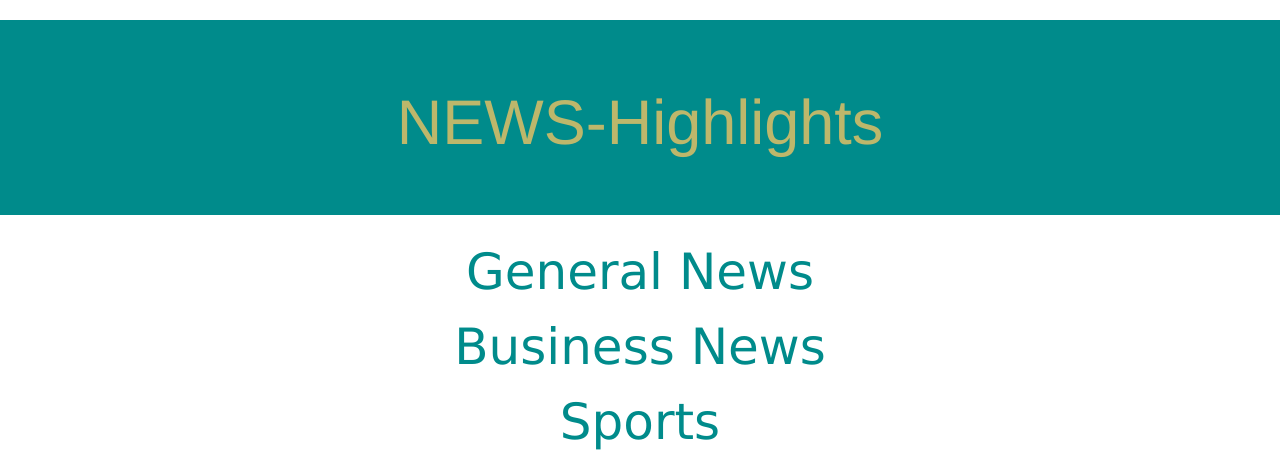
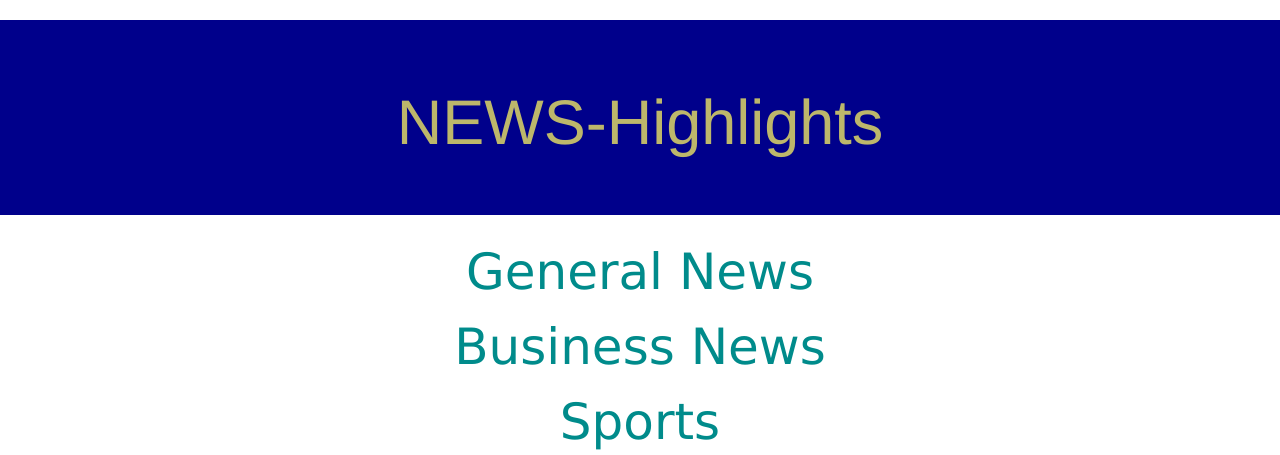
Before and after one commit to iyerikuzwe/Newsh1, a Flask app: template app/templates/index.html in a window 1280 px wide. Shown: the part 52-507 px from the top of the page. Run offline with Flask 2, Linux system fonts and the light colour scheme; the template is opened without the code that fills it, so the values that code supplies are empty; some libraries are stand-ins or nearby versions.

Commit message:
add README.md

```diff
--- a/app/templates/index.html
+++ b/app/templates/index.html
@@ -1,5 +1,5 @@
 {% import 'macros.html' as macro%} {% extends 'base.html'%} {% block content %}
-<div class="jumbotron" style="background-color:darkcyan;">
+<div class="jumbotron" style="background-color:darkblue;">
   <h1 style="text-align:center;" ,style="font-family:Times New Roman;">
     NEWS-Highlights
   </h1>
--- a/app/templates/macros.html
+++ b/app/templates/macros.html
@@ -3,7 +3,7 @@
   <div class="panel" style="border-bottom: 1px solid darkolivegreen;">
     <div
       class="panel-heading"
-      style="background-color:wheat; color: darkolivegreen; font-size: 18px;"
+      style="background-color:darkblue; color: darkolivegreen; font-size: 18px;"
     >
       {{ news.name }}
     </div>
```
